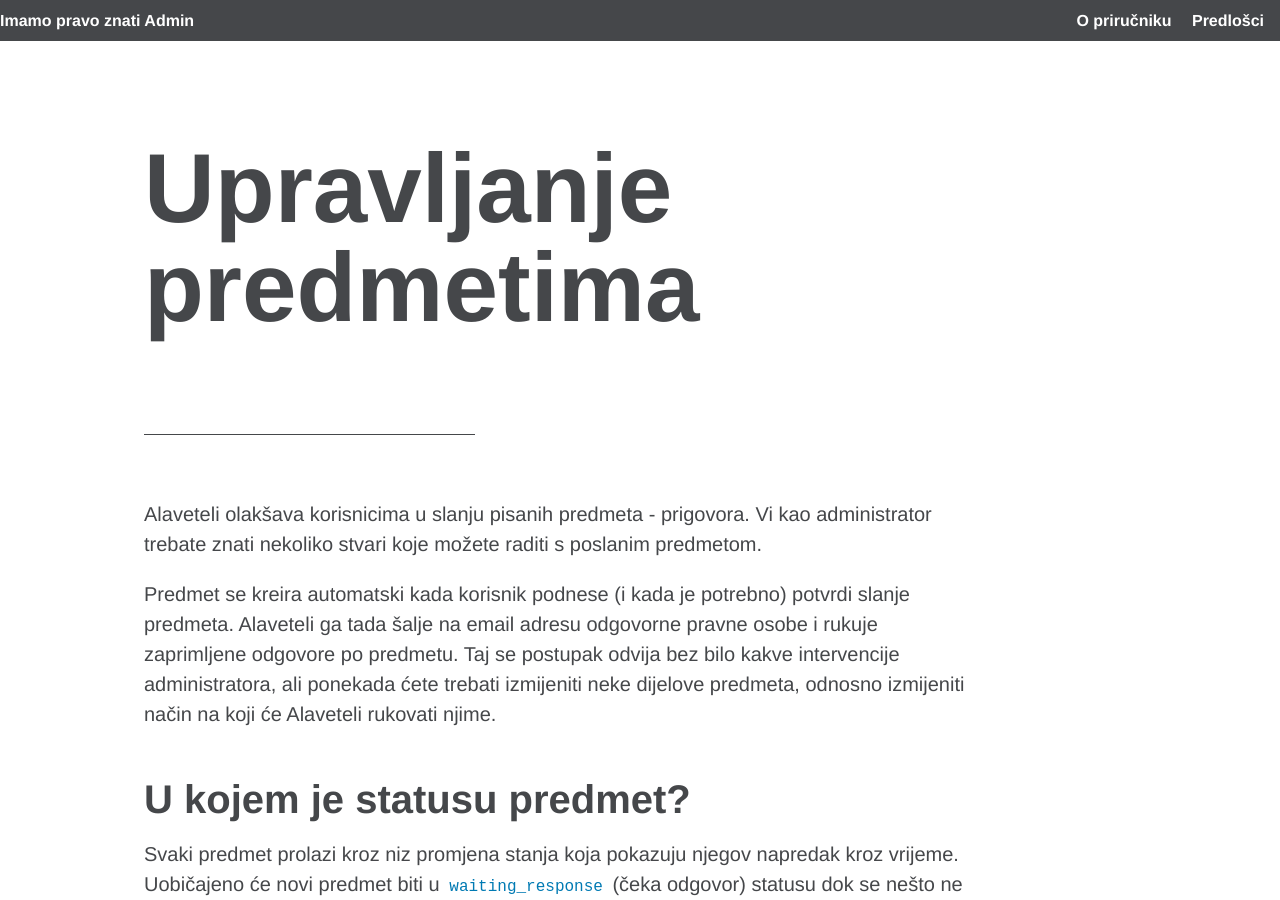
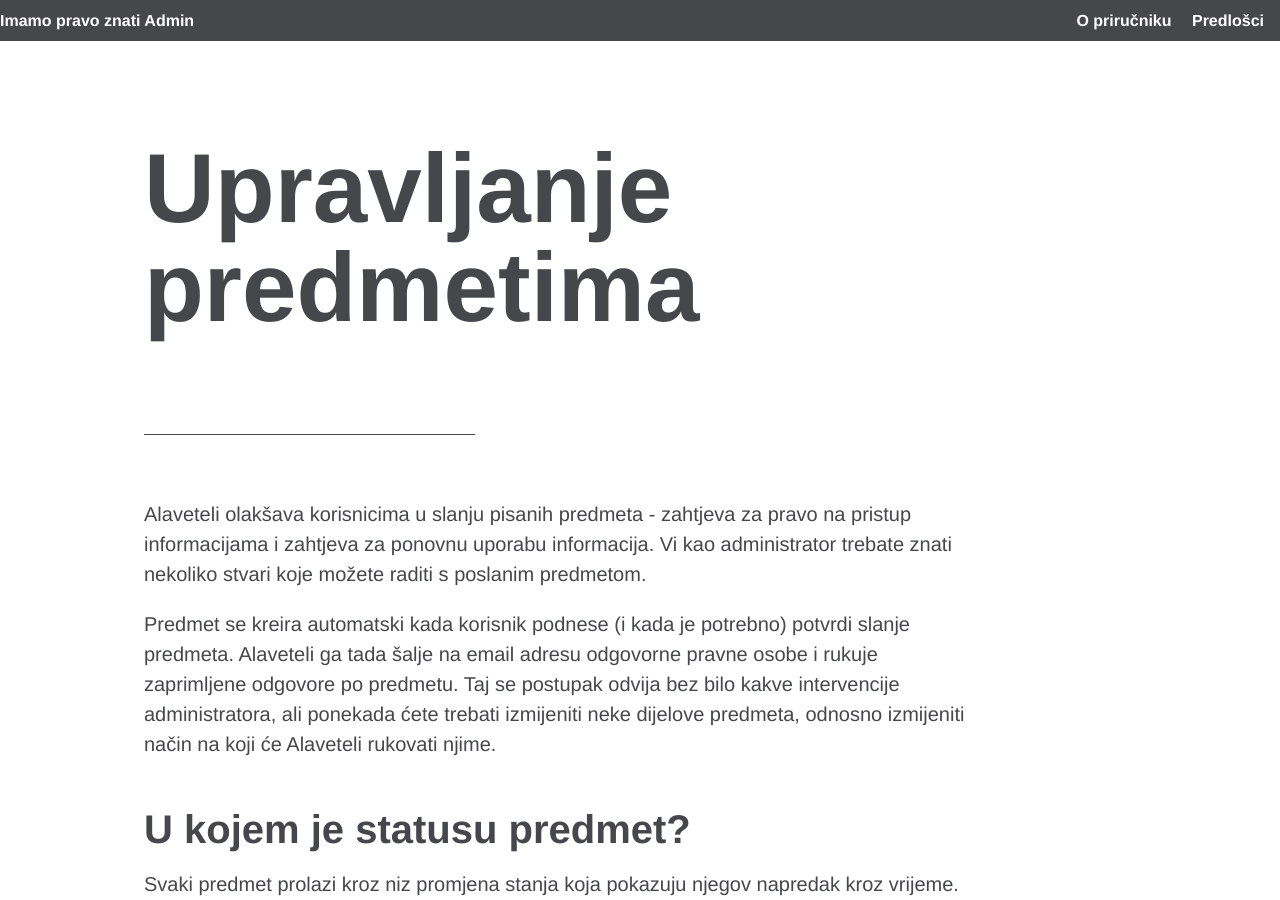
Before and after one commit to schlos/imamopravoznati-admin, a Jekyll site: the page built from _posts/2017-09-29-upravljanje-predmetima.md, in a window 1280 px wide and 900 px high. Built offline with Jekyll 4.4.1, drawn with Linux system fonts in a browser that asks for light colours; comment, search, counter and statistics services are not loaded.

Commit message:
Update 2017-09-29-upravljanje-predmetima.md

```diff
--- a/_posts/2017-09-29-upravljanje-predmetima.md
+++ b/_posts/2017-09-29-upravljanje-predmetima.md
@@ -4,7 +4,7 @@ title:  "Upravljanje predmetima"
 date:   2017-09-29
 ---
 
-Alaveteli olakšava korisnicima u slanju pisanih predmeta - prigovora. Vi kao administrator trebate znati nekoliko stvari koje možete raditi s poslanim predmetom.
+Alaveteli olakšava korisnicima u slanju pisanih predmeta - zahtjeva za pravo na pristup informacijama i zahtjeva za ponovnu uporabu informacija. Vi kao administrator trebate znati nekoliko stvari koje možete raditi s poslanim predmetom.
 
 Predmet se kreira automatski kada korisnik podnese (i kada je potrebno) potvrdi slanje predmeta. Alaveteli ga tada šalje na email adresu odgovorne pravne osobe i rukuje zaprimljene odgovore po predmetu. Taj se postupak odvija bez bilo kakve intervencije administratora, ali ponekada ćete trebati izmijeniti neke dijelove predmeta, odnosno izmijeniti način na koji će Alaveteli rukovati njime.
 
```
